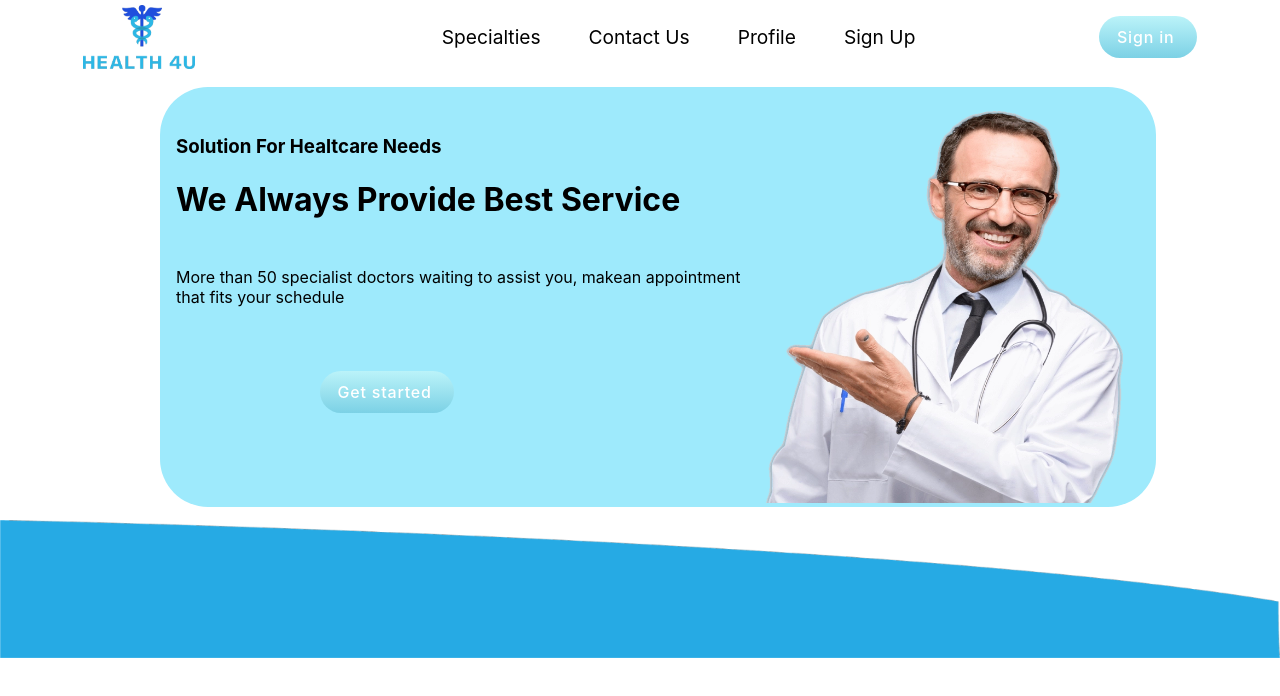
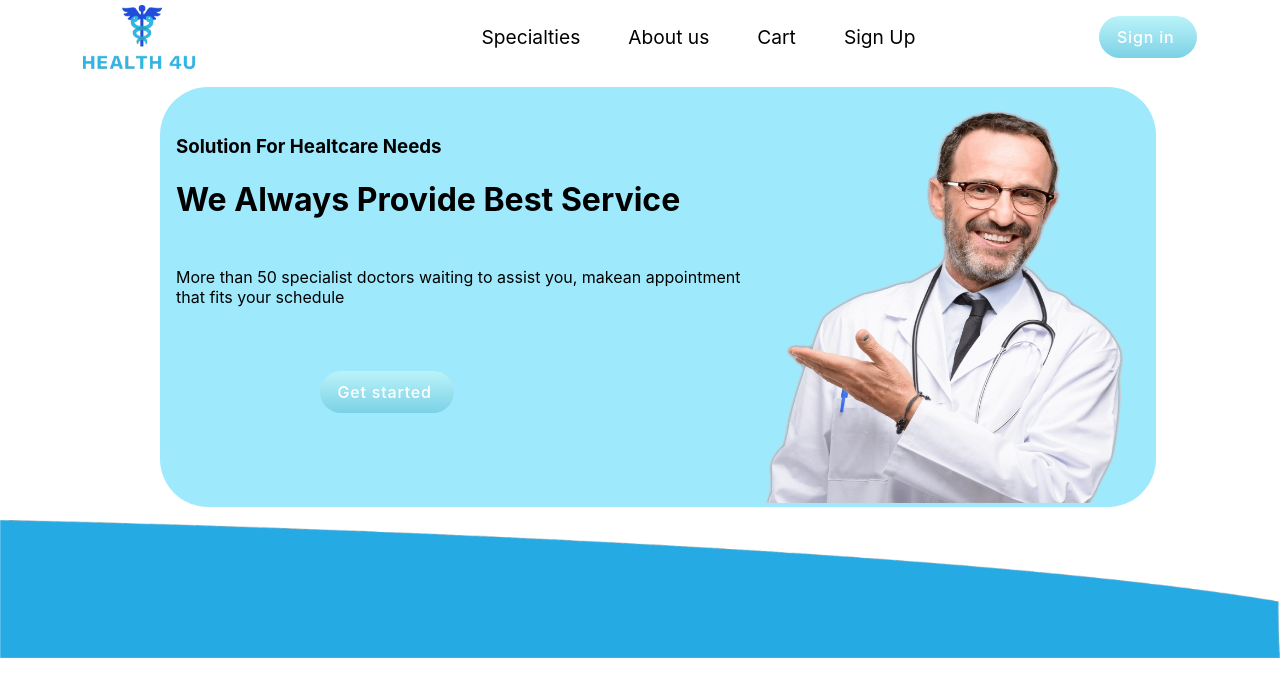
Before and after one commit to alejandrovc1/PF-HEALTH4U, a React (Create React App) app in the folder client/: page /home in a window 1280 px wide. Shown: the top 696 px of the page. Built offline with nearby package versions, Linux system fonts and the light colour scheme.

Commit message:
first commit

```diff
--- a/client/src/components/Nav.js
+++ b/client/src/components/Nav.jsx
@@ -13,17 +13,14 @@ export default function Nav(){
                 <div>
                    <ul id={style.navul}>
                       <li><a href="index.html">Specialties</a></li>
-                      <li><a href="index.html">Contact Us</a></li>
-                      <li><a href="index.html">Profile</a></li>
+                      <li><a href="index.html">About us</a></li>
+                      <li><a href="index.html">Cart</a></li>
                       <li><a href="index.html">Sign Up</a></li>
                       <button className={style.boton}>Sign in</button>
                     </ul>
                 </div>
              </div>
             </nav>
-            <div id="mobile">
-                 <i className="fas fabars"></i>
-            </div>
          </header>
     )
 }
```
Also changed, not shown: client/src/components/Home.jsx (renamed from client/src/components/Home.js), client/src/components/Profile.jsx (renamed from client/src/components/Profile.js).
